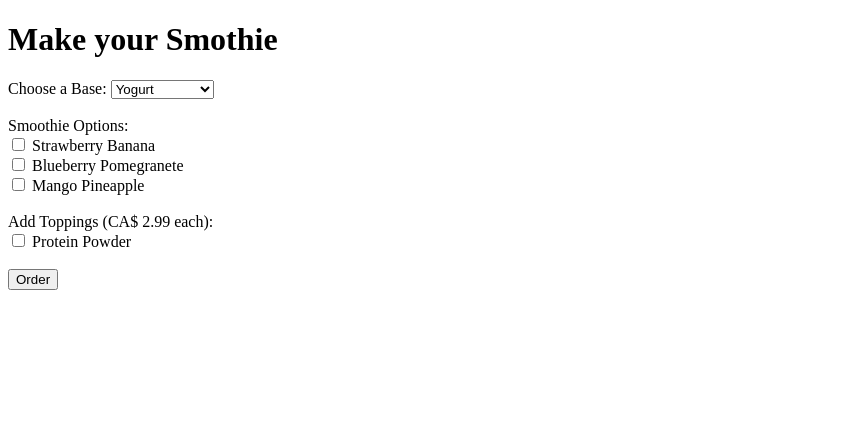
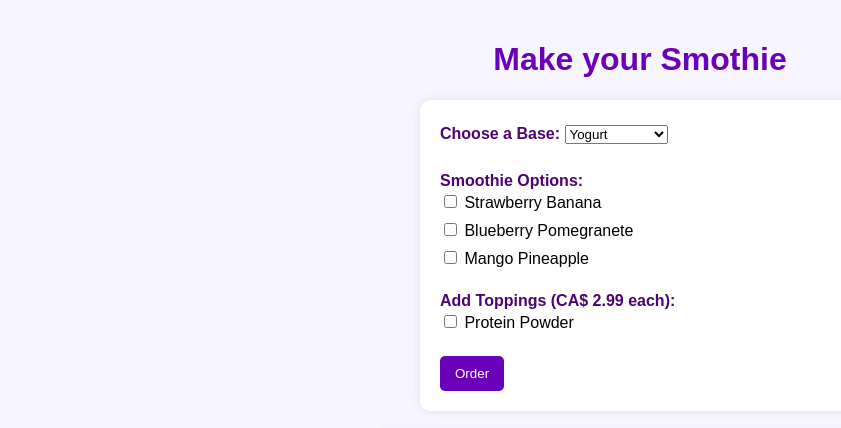
Before and after one commit to PantAngel/Smoothie-Machine, a plain HTML site: page index.html in a window 1280 px wide. Shown: the whole page, without its empty margins (0-841 px from the left). Drawn offline with Linux system fonts and the light colour scheme.

Commit message:
Added css

```diff
--- /dev/null
+++ b/css/style.css
@@ -0,0 +1,57 @@
+/* main styling */
+body {
+    font-family: Arial, sans-serif;
+    background-color: #f7f5ff;
+    margin: 0;
+    padding: 20px;
+}
+/* header */
+h1 {
+    text-align: center;
+    color: #6a00b8;
+}
+/* form styling */
+form {
+    background-color: #ffffff;
+    padding: 20px;
+    max-width: 400px;
+    margin: 20px auto;
+    border-radius: 10px;
+    box-shadow: 0px 0px 10px rgba(0,0,0,0.1);
+}
+
+label {
+    font-weight: bold;
+    color: #4d0470;
+}
+
+input, select {
+    margin-top: 5px;
+    margin-bottom: 10px;
+}
+/* button styling */
+button {
+    background-color: #6a00b8;
+    color: white;
+    padding: 10px 15px;
+    border: none;
+    border-radius: 5px;
+    cursor: pointer;
+}
+/* hover */
+button:hover {
+    background-color: #54008f;
+}
+
+#output {
+    margin-top: 20px;
+    max-width: 500px;
+    margin-left: auto;
+    margin-right: auto;
+    padding: 15px;
+    background-color: #fff;
+    border-radius: 8px;
+    box-shadow: 0px 0px 8px rgba(0,0,0,0.1);
+    font-size: 1.1rem;
+    color: #333;
+}
--- a/index.html
+++ b/index.html
@@ -5,6 +5,7 @@
     <meta charset="UTF-8">
      <meta name="viewport" content="width=device-width, initial-scale=1.0">
     <title>Smoothie Machine</title>
+    <link rel="stylesheet" href="css/style.css">
 </head>
 <body>
     <h1>Make your Smothie</h1>
```
Also changed, not shown: img/BluePom.jpg (added), img/MangoPineapple.jpg (added), img/StrawBan.jpg (added).
